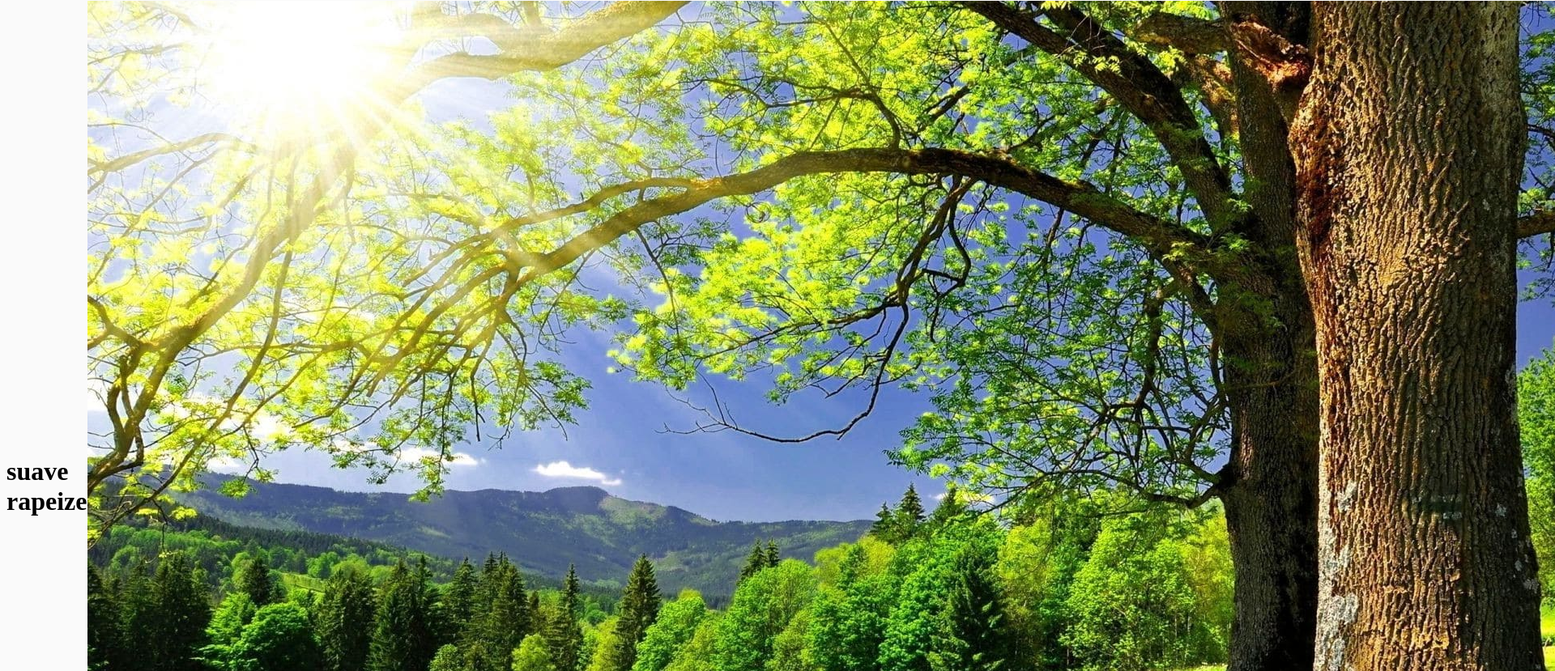
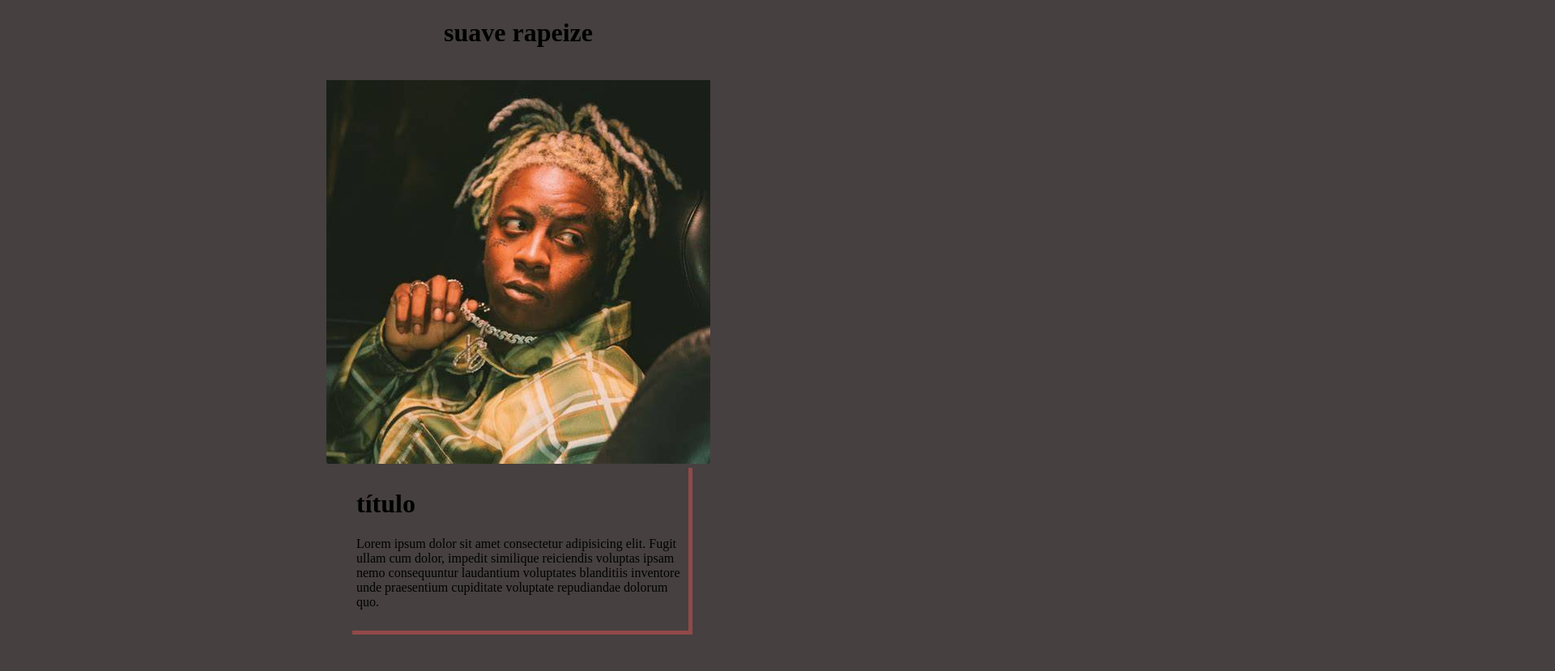
Before and after one commit to Lanzinhomaloka/projeto_website_1e, a plain HTML site: page index.html in a window 1280 px wide. Shown: the part 7-836 px from the top of the page at 81% size, 1920 px wide, since content can reach past the window. After the commit the page ends 800 px from the top, so only its background shows below. Drawn offline with Linux system fonts and the light colour scheme.

Commit message:
Adicionado um novo card

```diff
--- a/css/style.css
+++ b/css/style.css
@@ -1,6 +1,13 @@
 body {
-    background-color: rgb(250, 250, 250); /* Muda a cor de fundo */
+    background-color: rgb(70, 64, 64); /* Muda a cor de fundo */
     display: flex;
     align-items: center;
+    justify-content: center;
+    flex-direction: column;
 
 }
+.card{
+    width: 400px;
+    padding: 10px;
+    box-shadow: 5px 5px rgb(145, 72, 72);
+}
--- a/index.html
+++ b/index.html
@@ -11,7 +11,7 @@
 <body>
     <h1>suave rapeize</h1>
     <br />
-    <img src="Images/Sommerlandschaft-Bilder-30.jpg" alt="blz">
+    <img src="Images/yunk[.jfif" alt="blz">
     <div class="card">
         <h1>título</h1>
         <p>Lorem ipsum dolor sit amet consectetur adipisicing elit. Fugit ullam cum dolor, impedit similique reiciendis
```
Also changed, not shown: Images/yunk[.jfif (added).
